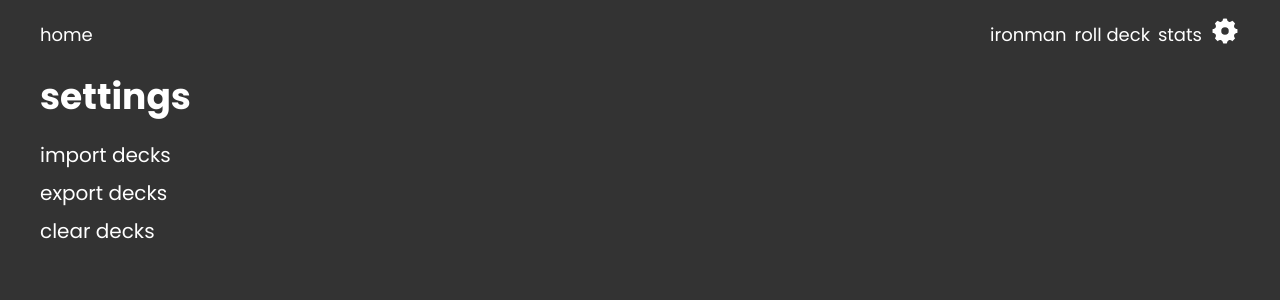
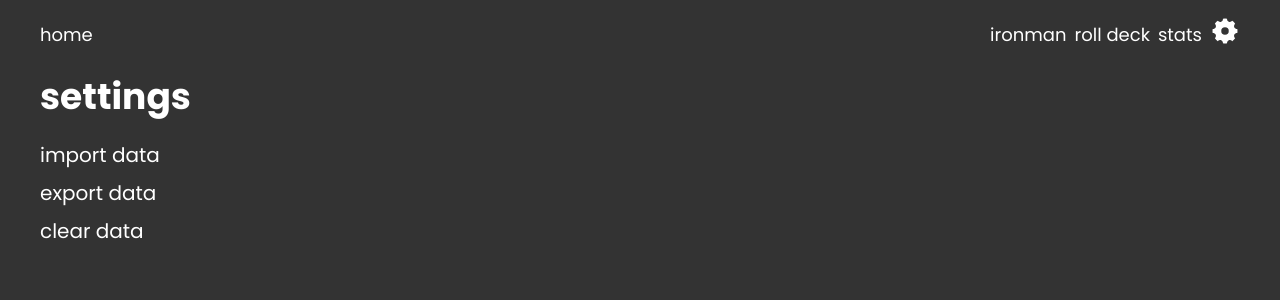
Before and after one commit to colorlessenergy/collection, a Next.js app: page /settings in a window 1280 px wide. Shown: the top 300 px of the page. Built offline with nearby package versions, Linux system fonts and the light colour scheme.

Commit message:
update links from decks to data

```diff
--- a/pages/settings/index.js
+++ b/pages/settings/index.js
@@ -18,18 +18,18 @@ export default function Settings() {
 
                 <ul className="my-2 font-size-2">
                     <li className="mb-1">
-                        <Link href="/settings/import-decks">
-                            <a>import decks</a>
+                        <Link href="/settings/import-data">
+                            <a>import data</a>
                         </Link>
                     </li>
                     <li className="mb-1">
-                        <Link href="/settings/export-decks">
-                            <a>export decks</a>
+                        <Link href="/settings/export-data">
+                            <a>export data</a>
                         </Link>
                     </li>
                     <li className="mb-1">
-                        <Link href="/settings/clear-decks">
-                            <a>clear decks</a>
+                        <Link href="/settings/clear-data">
+                            <a>clear data</a>
                         </Link>
                     </li>
                 </ul>
```
